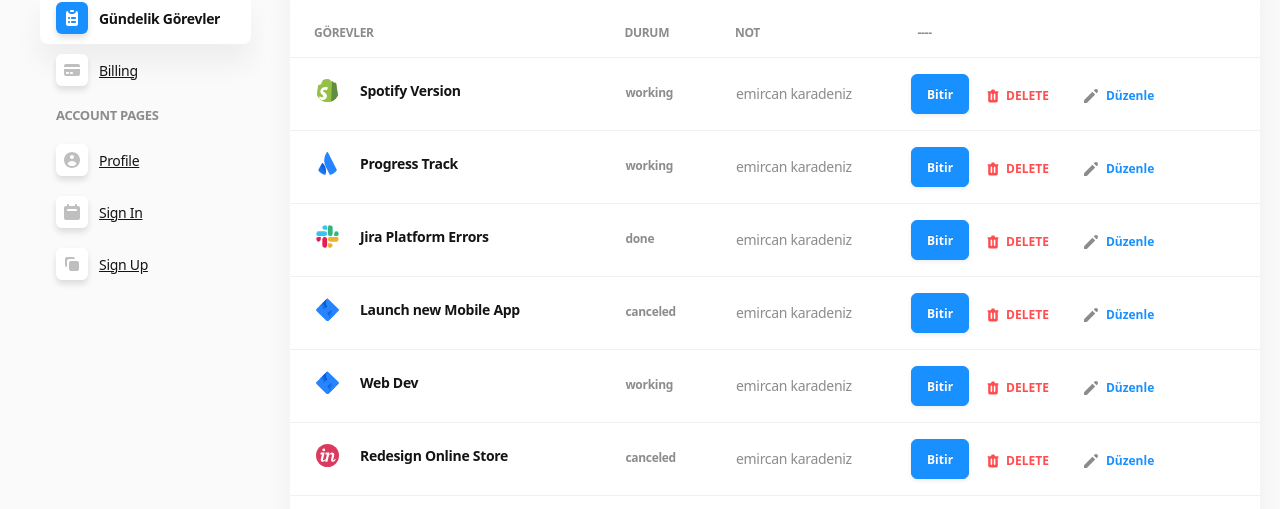
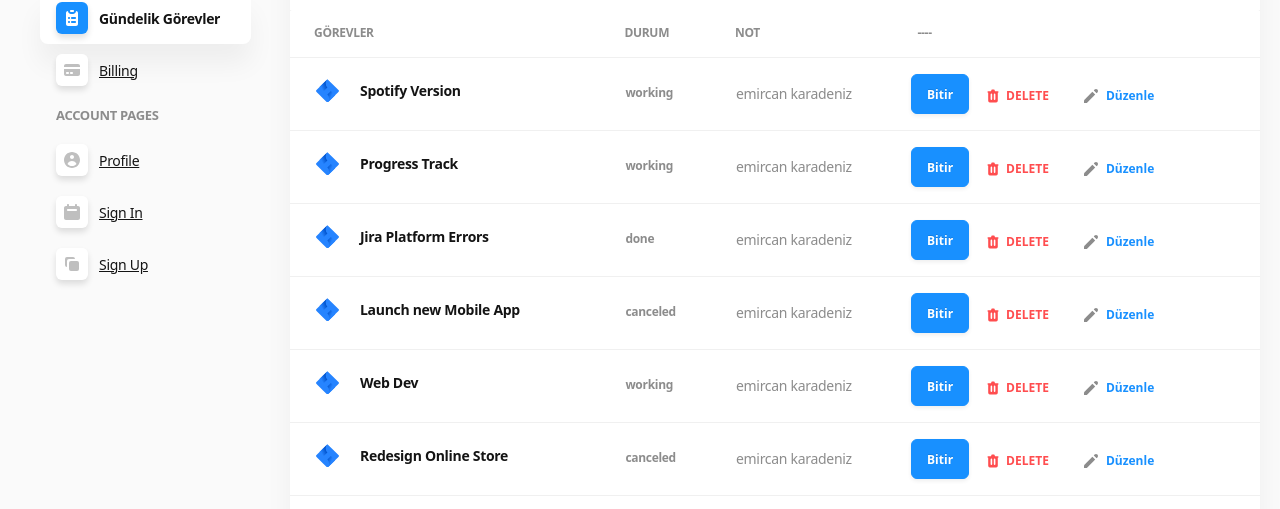
Before and after one commit to emircankaradeniz/TodoListWebApp-FrontEnd, a React (Create React App) app: page /Ana-Sayfa in a window 1280 px wide. Both pictures are taken after a click on the item "Gündelik Görevler". Shown: the part 160-669 px from the top of the page. Built offline with nearby package versions, Linux system fonts and the light colour scheme.

Commit message:
ucuncu commit

```diff
--- a/src/components/PopUp/ModalForm.js
+++ b/src/components/PopUp/ModalForm.js
@@ -16,12 +16,6 @@
       <ModalBody>
         <form>
           <Row>
-            <Col lg={12}>
-              <div>
-                <label>Görev</label>
-                <input type="text" className="form-control" placeholder="Görev gir" />
-              </div>
-            </Col>
             <Col lg={12}>
               <div>
                 <label>Açıklama</label>
--- a/src/pages/Home.js
+++ b/src/pages/Home.js
@@ -184,7 +184,7 @@
   ];
   const list = [
     {
-      img: ava1,
+      img: ava5,
       Title: "Ders çalış",
       time : "05/03/2024 8:57",
       progress: "Tamamlandı",
@@ -206,7 +206,7 @@
       ),
     },
     {
-      img: ava2,
+      img: ava5,
       Title: "Kursa git",
       time : "05/03/2024 8:57",
       progress: "Tamamlammadı",
@@ -229,7 +229,7 @@
       ),
     },
     {
-      img: ava3,
+      img: ava5,
       Title: "staja başvur",
       time : "05/03/2024 8:57",
       progress: "Tamamlandı",
@@ -252,7 +252,7 @@
       ),
     },
     {
-      img: ava4,
+      img: ava5,
       Title: "spora git",
       time : "05/03/2024 8:57",
       progress: "Tamamlanmadı",
@@ -300,7 +300,7 @@
     },
 
     {
-      img: ava6,
+      img: ava5,
       Title: "okula git",
       time : "05/03/2024 8:57",
       progress: "Tamamlandı",
--- a/src/pages/Tables.js
+++ b/src/pages/Tables.js
@@ -125,7 +125,7 @@
       name: (
         <>
           <Avatar.Group>
-            <Avatar className="shape-avatar" src={ava1} size={25} alt="" />
+            <Avatar className="shape-avatar" src={ava5} size={25} alt="" />
             <div className="avatar-info">
               <Title level={5}>Spotify Version</Title>
             </div>
@@ -169,7 +169,7 @@
       name: (
         <>
           <Avatar.Group>
-            <Avatar className="shape-avatar" src={ava2} size={25} alt="" />
+            <Avatar className="shape-avatar" src={ava5} size={25} alt="" />
             <div className="avatar-info">
               <Title level={5}>Progress Track</Title>
             </div>
@@ -212,7 +212,7 @@
       name: (
         <>
           <Avatar.Group>
-            <Avatar className="shape-avatar" src={ava3} size={25} alt="" />
+            <Avatar className="shape-avatar" src={ava5} size={25} alt="" />
             <div className="avatar-info">
               <Title level={5}> Jira Platform Errors</Title>
             </div>
@@ -341,7 +341,7 @@
       name: (
         <>
           <Avatar.Group>
-            <Avatar className="shape-avatar" src={ava6} size={25} alt="" />
+            <Avatar className="shape-avatar" src={ava5} size={25} alt="" />
             <div className="avatar-info">
               <Title level={5}>Redesign Online Store</Title>
             </div>
```
Also changed, not shown: src/App.js (+0 -11 lines), src/components/layout/Header.js (+0 -11 lines), src/index.js (+0 -11 lines).
